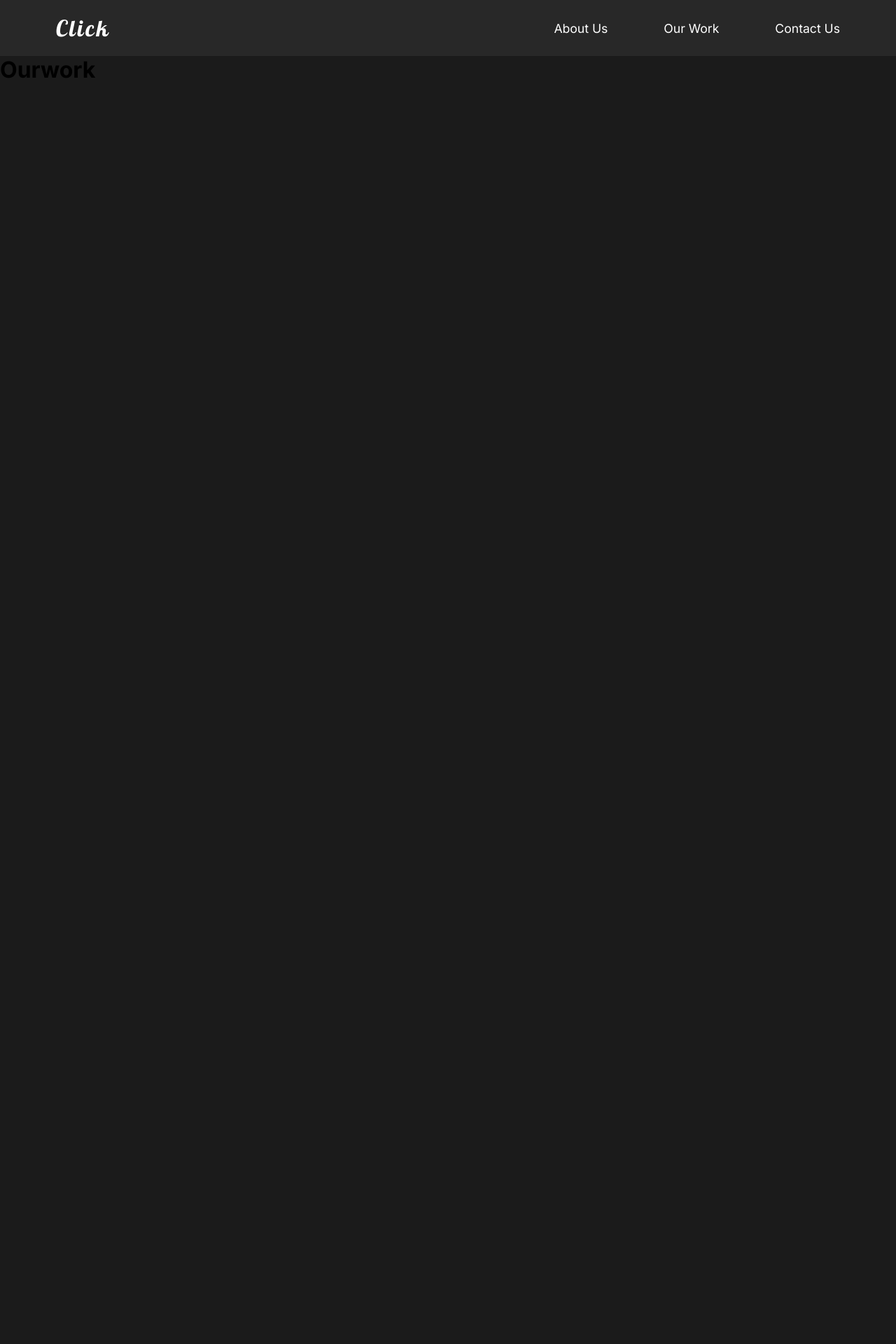
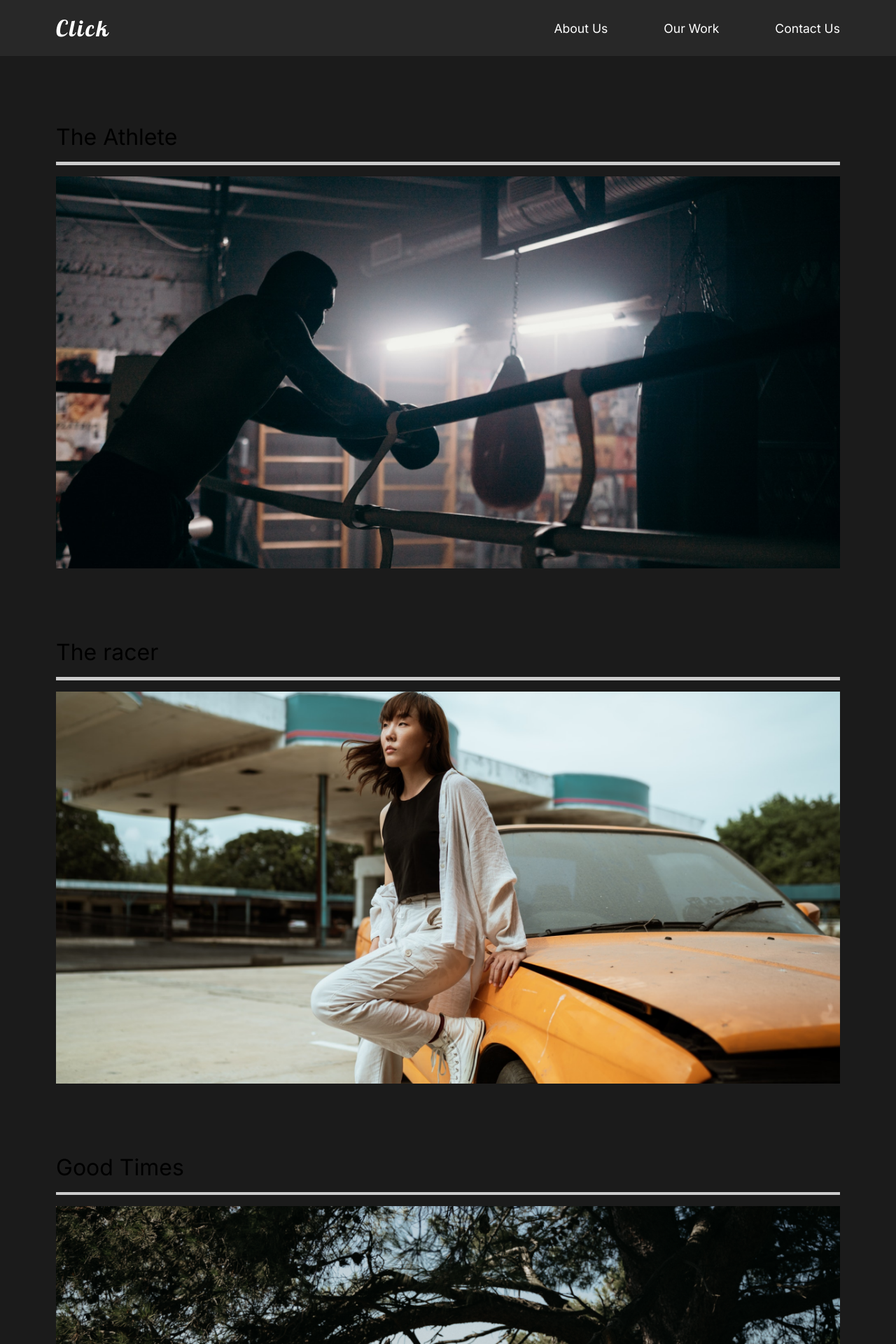
Before and after one commit to ParthPatel133/react-portfolio-project, a React (Create React App) app: page /work in a window 1280 px wide. Shown: the top 1920 px of the page at 70% size. Before the commit the page ends 800 px from the top, so only its background shows below. Built offline with nearby package versions, Linux system fonts and the light colour scheme.

Commit message:
OurWork page

```diff
--- a/src/pages/OurWork.js
+++ b/src/pages/OurWork.js
@@ -1,9 +1,59 @@
+import styled from 'styled-components';
+import {Link} from 'react-router-dom';
+
+import athlete from '../img/athlete-small.png';
+import theracer from '../img/theracer-small.png';
+import goodtimes from '../img/goodtimes-small.png';
+
 const OurWork = () => {
   return (
-    <div>
-      <h1>Ourwork</h1>
-    </div>
+    <StyledWork>
+      <StyledMovie>
+        <h2>The Athlete</h2>
+        <div className='line'></div>
+        <Link>
+          <img src={athlete} alt='athlete' />
+        </Link>
+      </StyledMovie>
+      <StyledMovie>
+        <h2>The racer</h2>
+        <div className='line'></div>
+        <Link>
+          <img src={theracer} alt='theracer' />
+        </Link>
+      </StyledMovie>
+      <StyledMovie>
+        <h2>Good Times</h2>
+        <div className='line'></div>
+        <Link>
+          <img src={goodtimes} alt='goodtimes' />
+        </Link>
+      </StyledMovie>
+    </StyledWork>
   );
 };
 
+const StyledWork = styled.div`
+  min-height: 100vh;
+  overflow: hidden;
+  padding: 5rem 5rem;
+  h2 {
+    padding: 1rem 0rem;
+  }
+`;
+
+const StyledMovie = styled.div`
+  padding-bottom: 5rem;
+  .line {
+    height: 0.3rem;
+    background: #cccccc;
+    margin-bottom: 1rem;
+  }
+  img {
+    width: 100%;
+    height: 70vh;
+    object-fit: cover;
+  }
+`;
+
 export default OurWork;
```
Also changed, not shown: 1 other file (tests, documents, lock files or other folders).
